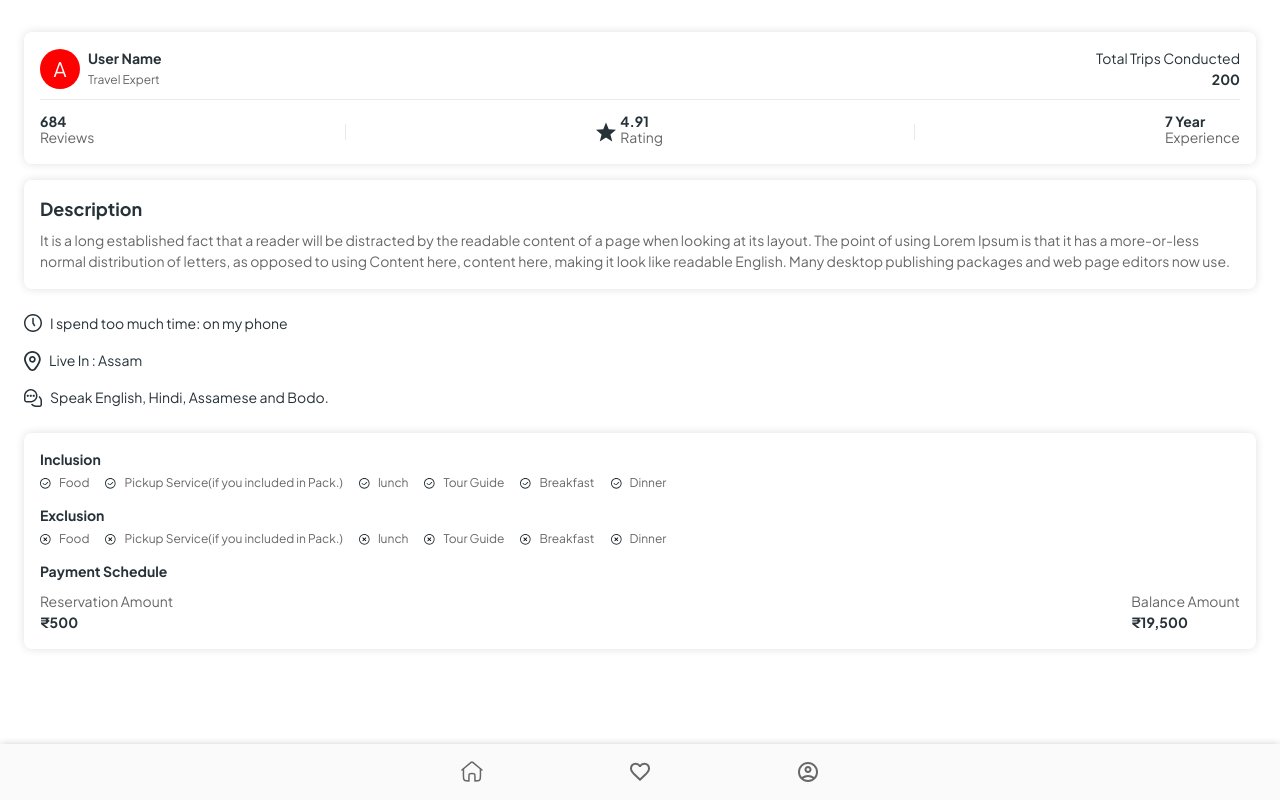
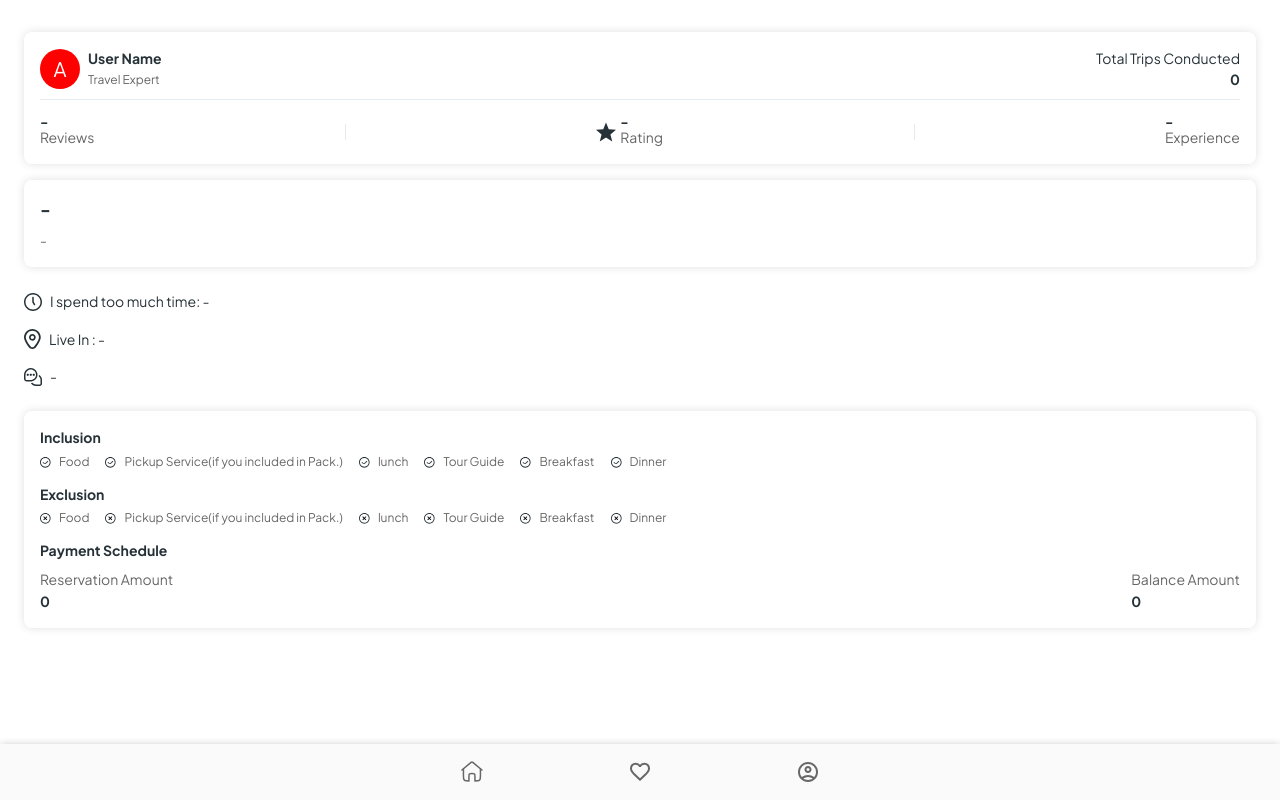
Before and after one commit to arbaz8-ai/trip8-fe, a Next.js app: page /vendor_profile/1 in a window 1280 px wide. Built offline with nearby package versions, Linux system fonts and the light colour scheme; sample sign-in values are in the browser's storage.

Commit message:
quotation screen dummy data

```diff
--- a/src/app/(DashboardLayout)/(protected_routes)/vendor_profile/[id]/page.tsx
+++ b/src/app/(DashboardLayout)/(protected_routes)/vendor_profile/[id]/page.tsx
@@ -8,6 +8,7 @@ import {
   Typography,
   useTheme,
 } from "@mui/material";
+import React, { use } from "react";
 import {
   TripStyledSubText,
   TripStyledText,
@@ -18,7 +19,6 @@ import CheckIcon from "@/assets/icons/circle-check.svg";
 import ClockIcon from "@/assets/icons/clock.svg";
 import CrossIcon from "@/assets/icons/circle-cross.svg";
 import LocationIcon from "@/assets/icons/location.svg";
-import React from "react";
 import StarIcon from "@/assets/icons/single-star.svg";
 import { numberToINR } from "@/utils/format/numberToMoney";
 
@@ -31,7 +31,12 @@ const inclusionList = [
   "Dinner",
 ];
 
-const page = () => {
+type Props = {
+  params: Promise<{ id: string }>;
+};
+const page = ({ params }: Props) => {
+  const { id } = use(params) ?? {};
+  console.log({ id });
   const theme = useTheme();
   return (
     <Container maxWidth="xl" sx={{ px: 2 }}>
@@ -60,7 +65,7 @@ const page = () => {
             }}
           >
             <Typography>Total Trips Conducted</Typography>
-            <Typography sx={{ fontWeight: 700 }}>200</Typography>
+            <Typography sx={{ fontWeight: 700 }}>0</Typography>
           </Box>
         </Box>
         <Divider sx={{ background: "grey.300" }} />
@@ -74,9 +79,7 @@ const page = () => {
           }}
         >
           <Box>
-            <Typography sx={{ fontWeight: 700, lineHeight: 0.8 }}>
-              684
-            </Typography>
+            <Typography sx={{ fontWeight: 700, lineHeight: 0.8 }}>-</Typography>
             <TripStyledText>Reviews</TripStyledText>
           </Box>
           <Divider orientation="vertical" variant="middle" flexItem />
@@ -84,16 +87,14 @@ const page = () => {
             <StarIcon fill="currentColor" style={{ height: 20, width: 20 }} />
             <Box>
               <Typography sx={{ fontWeight: 700, lineHeight: 0.8 }}>
-                4.91
+                -
               </Typography>
               <TripStyledText>Rating</TripStyledText>
             </Box>
           </Box>
           <Divider orientation="vertical" variant="middle" flexItem />
           <Box>
-            <Typography sx={{ fontWeight: 700, lineHeight: 0.8 }}>
-              7 Year
-            </Typography>
+            <Typography sx={{ fontWeight: 700, lineHeight: 0.8 }}>-</Typography>
             <TripStyledText>Experience</TripStyledText>
           </Box>
         </Box>
@@ -107,29 +108,22 @@ const page = () => {
         }}
       >
         <Typography variant="h5" sx={{ mb: 1 }}>
-          Description
+          -
         </Typography>
-        <TripStyledText>
-          It is a long established fact that a reader will be distracted by the
-          readable content of a page when looking at its layout. The point of
-          using Lorem Ipsum is that it has a more-or-less normal distribution of
-          letters, as opposed to using Content here, content here, making it
-          look like readable English. Many desktop publishing packages and web
-          page editors now use.
-        </TripStyledText>
+        <TripStyledText>-</TripStyledText>
       </Box>
       <Box sx={{ display: "flex", flexDirection: "column", gap: 2, py: 1 }}>
         <Box sx={{ display: "flex", gap: 1, alignItems: "center" }}>
           <ClockIcon fill="currentColor" />
-          <Typography>I spend too much time: on my phone</Typography>
+          <Typography>I spend too much time: -</Typography>
         </Box>
         <Box sx={{ display: "flex", gap: 1, alignItems: "center" }}>
           <LocationIcon fill="currentColor" />
-          <Typography>Live In : Assam</Typography>
+          <Typography>Live In : -</Typography>
         </Box>
         <Box sx={{ display: "flex", gap: 1, alignItems: "center" }}>
           <ChatIcon fill="currentColor" />
-          <Typography>Speak English, Hindi, Assamese and Bodo.</Typography>
+          <Typography>-</Typography>
         </Box>
       </Box>
 
@@ -198,15 +192,11 @@ const page = () => {
           >
             <Box>
               <TripStyledText>Reservation Amount</TripStyledText>
-              <Typography sx={{ fontWeight: 700 }}>
-                {numberToINR(500)}
-              </Typography>
+              <Typography sx={{ fontWeight: 700 }}>{numberToINR(0)}</Typography>
             </Box>
             <Box>
               <TripStyledText>Balance Amount</TripStyledText>
-              <Typography sx={{ fontWeight: 700 }}>
-                {numberToINR(19500)}
-              </Typography>
+              <Typography sx={{ fontWeight: 700 }}>{numberToINR(0)}</Typography>
             </Box>
           </Box>
         </Box>
--- a/src/utils/fetch/fetch.tsx
+++ b/src/utils/fetch/fetch.tsx
@@ -85,7 +85,7 @@ class FetchClient {
         let errorMessage = `HTTP error! status: ${response.status}`;
         try {
           const errorData = await response.json();
-          errorMessage = errorData.message || errorMessage;
+          errorMessage = errorData.error || errorMessage;
         } catch (error: unknown) {
           console.log(error);
         }
```
Also changed, not shown: src/app/(DashboardLayout)/(protected_routes)/quotation_list/page.tsx (+40 -18 lines), src/app/authentication/(auth)/login/page.tsx (+7 -3 lines), src/tripAPI/quotation.ts (added, +13 -0 lines), src/utils/APIInterceptor.ts (added, +44 -0 lines).
